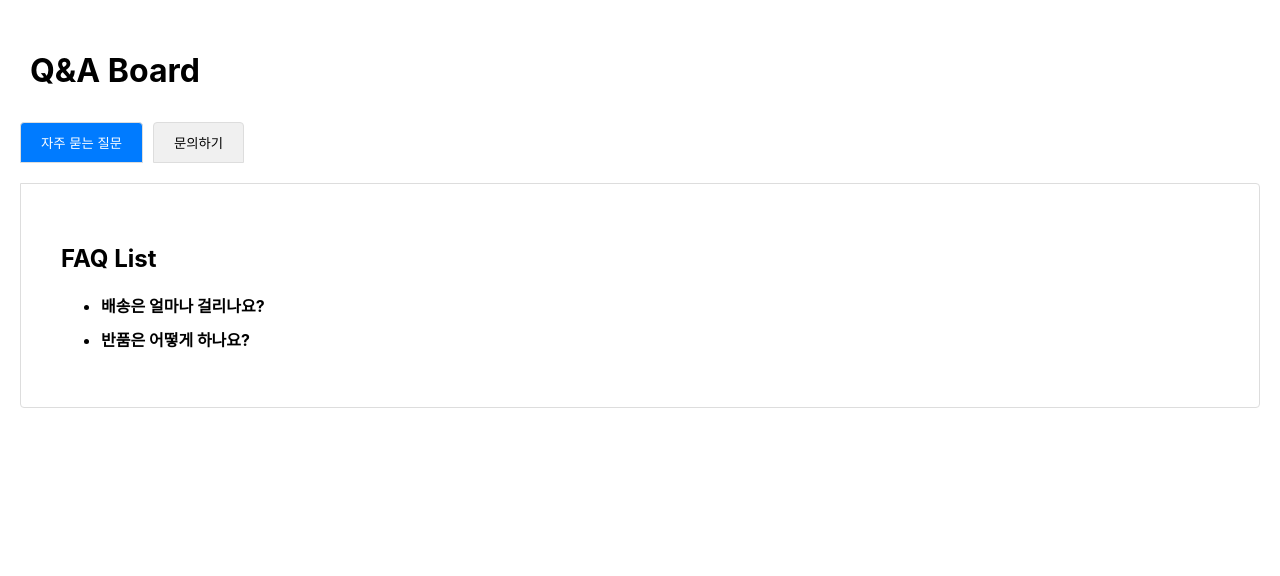
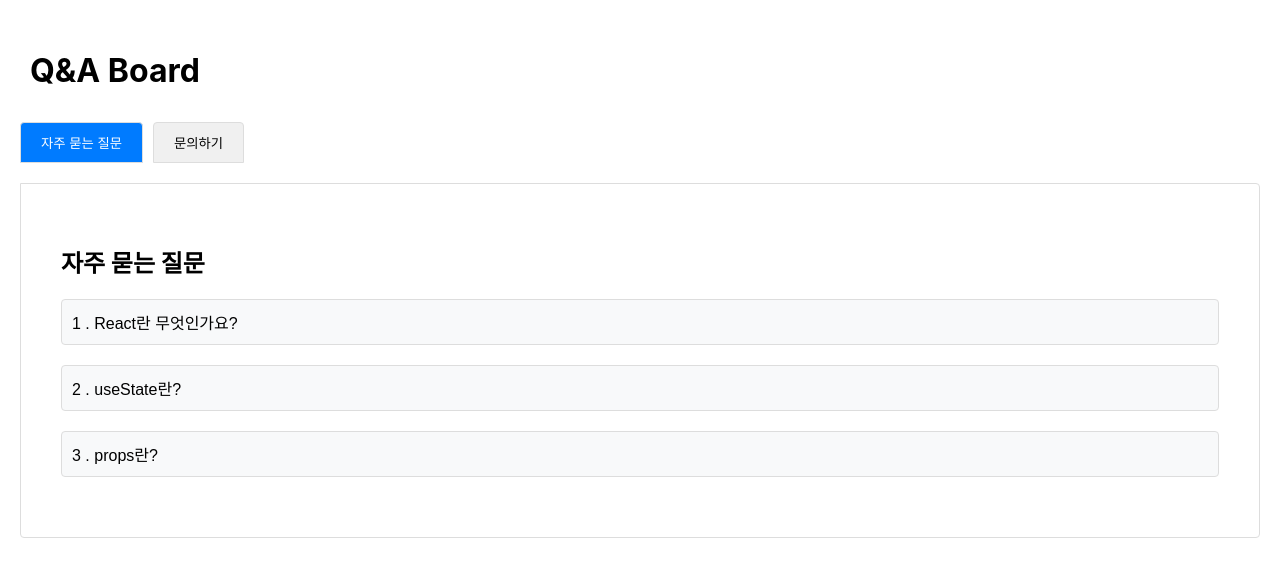
Before and after one commit to HWANG-DAYE/qna-board, a React (Create React App) app: page / in a window 1280 px wide. Shown: the top 576 px of the page. Built offline with nearby package versions, Linux system fonts and the light colour scheme.

Commit message:
Feat: toggle

```diff
--- a/src/App.js
+++ b/src/App.js
@@ -1,7 +1,7 @@
 import React from "react";
 import { BrowserRouter as Router, Routes, Route } from 'react-router-dom';
 import MainPage from './pages/MainPage';
-import FAQPage from './pages/FAQPage';
+import FAQ from './pages/FAQ';
 import QuestionDetail from './pages/QuestionDetail';
 import QuestionCreate from './pages/QuestionCreate';
 import Header from "./components/Header";
--- a/src/components/FAQList.js
+++ b/src/components/FAQList.js
@@ -1,30 +1,61 @@
-import React from "react";
-import { useNavigate } from 'react-router-dom';
-import Header from "./Header";
+import React, { useState } from "react";
 
-function FAQList() {
-    const navigate = useNavigate();
-
-    const asks = [
-        { no: 1, title: "배송은 얼마나 걸리나요?"},
-        { no: 2, title: "반품은 어떻게 하나요?"},
+const FAQList = () => {
+    // 질문과 답변 데이터
+    const questions = [
+        { no: 1, Fquestion: "React란 무엇인가요?", Fanswer: "React는 UI를 만들기 위한 JavaScript 라이브러리입니다." },
+        { no: 2, Fquestion: "useState란?", Fanswer: "React에서 상태를 관리하기 위한 훅(Hook)입니다." },
+        { no: 3, Fquestion: "props란?", Fanswer: "React 컴포넌트 간 데이터를 전달하기 위한 객체입니다." },
     ];
 
+    // 열리고 닫힘 상태를 관리하기 위한 상태값
+    const [openQuestionId, setOpenQuestionId] = useState(null);
+
+    // 질문 클릭 시 상태 변경 함수
+    const toggleAnswer = (no) => {
+        setOpenQuestionId((prevId) => (prevId === no ? null : no));
+    };
+
     return (
-        <div style={{ padding: "20px" }}>
-            <h2>FAQ List</h2>
-        <ul>
-            {asks.map((ask) => (
-                <li key={ask.no}
-                    style={{margin: "10px 0", cursor: "pointer"}}
-                    onClick={() => navigate(`/asks/${ask.no}`)}
-                >
-                    <strong>{ask.title}</strong>
-                </li>
-            ))}
-        </ul>
+        <div style={{ padding: "20px"}}>
+            <h2>자주 묻는 질문</h2>
+            <ul style={{ listStyle: "none", padding: 0 }}>
+                {questions.map((item) => (
+                    <li key={item.no} style={{ marginBottom: "20px" }}>
+                        <button
+                            onClick={() => toggleAnswer(item.no)}
+                            style={{
+                                display: "block",
+                                width: "100%",
+                                textAlign: "left",
+                                backgroundColor: "#f8f9fa",
+                                border: "1px solid #ddd",
+                                borderRadius: "4px",
+                                padding: "10px",
+                                fontSize: "16px",
+                                cursor: "pointer",
+                            }}
+                        >
+                            {item.no} . {item.Fquestion}
+                        </button>
+                        {openQuestionId === item.no && (
+                            <p
+                                style={{
+                                    marginTop: "10px",
+                                    padding: "10px",
+                                    backgroundColor: "#f1f1f1",
+                                    borderRadius: "4px",
+                                    border: "1px solid #ddd",
+                                }}
+                            >
+                                {item.Fanswer}
+                            </p>
+                        )}
+                    </li>
+                ))}
+            </ul>
         </div>
     );
-}
+};
 
 export default FAQList;
--- a/src/components/QuestionList.js
+++ b/src/components/QuestionList.js
@@ -9,7 +9,7 @@ function QuestionList() {
     const { questions } = useContext(QuestionContext);
 
     return (
-        <div style={{ padding: "20px" }}>
+        <div style={{ listStyle: "none", padding: "20px" }}>
             <h2>Question List</h2>
             <button onClick={() => navigate('/question-create')}>작성</button>
             <ul>
--- /dev/null
+++ b/src/context/FAQContext.js
@@ -0,0 +1,26 @@
+import React, {createContext, useEffect, useState} from "react";
+
+export const FAQContext = createContext();
+
+export const FAQProvider = ({ children }) => {
+    const [asks, setAsks] = useState([]);
+
+    useEffect(() => {
+        const storedQuestions = localStorage.getItem("asks");
+        if (storedQuestions) {
+            setAsks(JSON.parse(storedQuestions));
+        }
+    }, []);
+
+    const addAsk = (newAsk) => {
+        const updatedAsks = [...asks, newAsk];
+        setAsks(updatedAsks);
+        localStorage.setItem("asks",JSON.stringify(updatedAsks));
+    };
+
+    return (
+        <FAQContext.Provider value={{ asks, addAsk }}>
+            {children}
+        </FAQContext.Provider>
+    );
+};
--- /dev/null
+++ b/src/pages/FAQ.js
@@ -0,0 +1,23 @@
+import React, { useContext } from "react";
+import { useParams, useNavigate } from "react-router-dom";
+import { FAQContext } from "../context/FAQContext";
+
+const FAQ = () => {
+    const { id } = useParams();
+    const { asks } = useContext(FAQContext);
+    const navigate = useNavigate();
+
+    const ask = asks.find((ask) => ask.no === parseInt(id));
+
+
+    return (
+        <div style={{padding: "20px"}}>
+            <h2>{ask.title}</h2>
+            <p><strong>내용: </strong></p>
+            <p>{ask.content}</p>
+            <button onClick={() => navigate(-1)}>뒤로가기</button>
+        </div>
+    );
+};
+
+export default FAQ;
--- a/src/pages/FAQPage.js
+++ /dev/null
@@ -1,5 +0,0 @@
-const FAQPage = () => {
-    return <h1>자주 묻는 질문</h1>;
-};
-
-export default FAQPage;
```
Also changed, not shown: src/pages/AskDetail.js (deleted).
